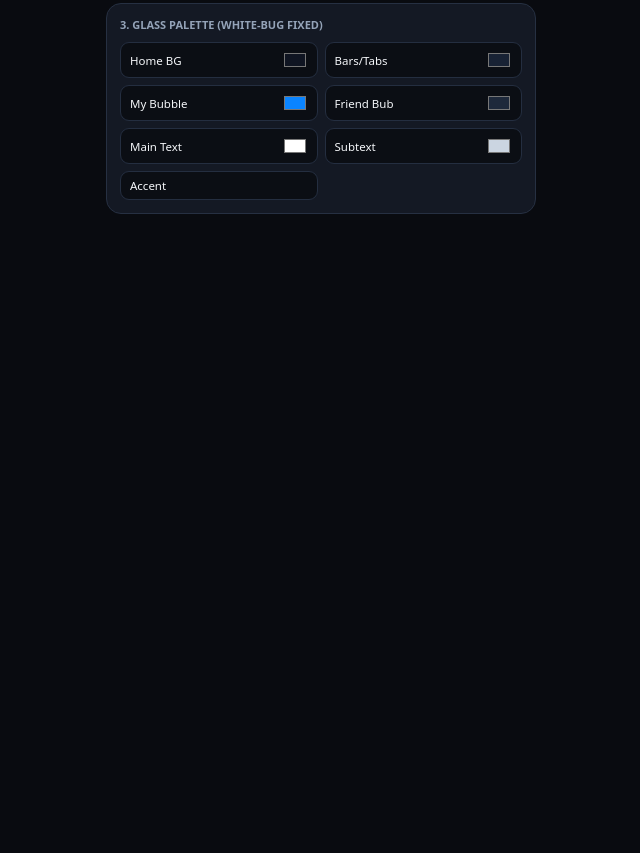
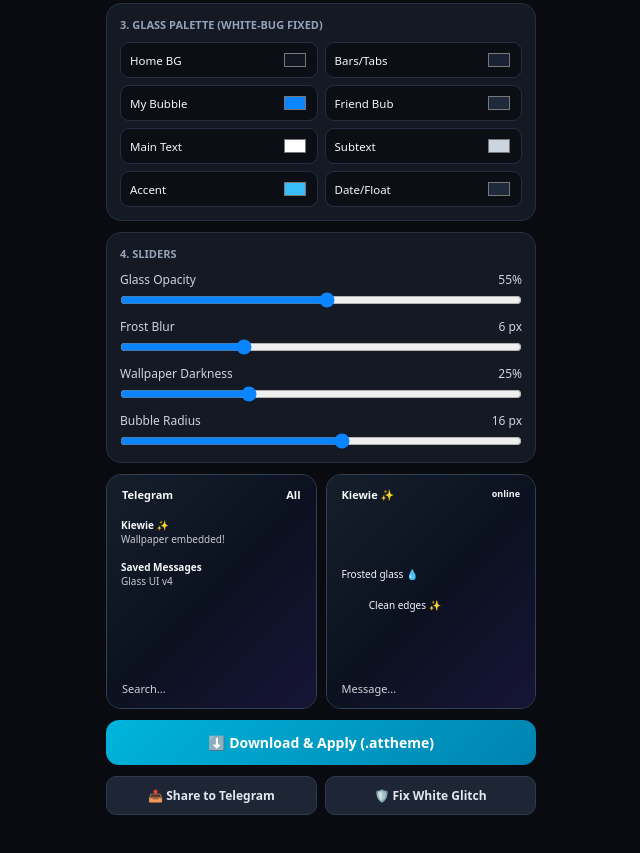
Before and after one commit to raja-sudo-theme/theme-studio, a plain HTML site: page index.html in a window 1280 px wide. Shown: the part 439-1292 px from the top of the page, without its empty margins (319-959 px from the left). Before the commit the page ends 800 px from the top, so only its background shows below. Drawn offline with Linux system fonts and the light colour scheme.

Commit message:
Update index.html

```diff
--- a/index.html
+++ b/index.html
@@ -46,7 +46,6 @@ input[type=range]{width:100%;accent-color:#0a84ff}
     <strong style="font-size:15px">💧 ColorOS 17 Glass</strong>
     <span class="badge" id="jsState">Loading...</span>
   </div>
-
   <div class="card">
     <div class="lbl">1. Mood & Presets</div>
     <div class="row">
@@ -62,7 +61,6 @@ input[type=range]{width:100%;accent-color:#0a84ff}
       <button type="button" class="chip" data-k="crystal">🤍 Light</button>
     </div>
   </div>
-
   <div class="card">
     <div class="lbl">2. Wallpaper Embed & Name</div>
     <input type="text" id="tName" value="ColorOS17_Glass">
@@ -74,7 +72,6 @@ input[type=range]{width:100%;accent-color:#0a84ff}
       </label>
     </div>
   </div>
-
   <div class="card">
     <div class="lbl">3. Glass Palette (White-Bug Fixed)</div>
     <div class="cgrid">
@@ -84,4 +81,50 @@ input[type=range]{width:100%;accent-color:#0a84ff}
       <div class="citem"><span>Friend Bub</span><input type="color" id="c4" value="#1e293b"></div>
       <div class="citem"><span>Main Text</span><input type="color" id="c5" value="#ffffff"></div>
       <div class="citem"><span>Subtext</span><input type="color" id="c6" value="#cbd5e1"></div>
-      <div class="citem"><span>Accent</span><input
+      <div class="citem"><span>Accent</span><input type="color" id="c7" value="#38bdf8"></div>
+      <div class="citem"><span>Date/Float</span><input type="color" id="c8" value="#1e293b"></div>
+    </div>
+  </div>
+  <div class="card">
+    <div class="lbl">4. Sliders</div>
+    <div class="sgrp"><div class="shdr"><span>Glass Opacity</span><span id="vOp">55%</span></div><input type="range" id="sOp" min="20" max="88" value="55"></div>
+    <div class="sgrp"><div class="shdr"><span>Frost Blur</span><span id="vBl">6 px</span></div><input type="range" id="sBl" min="0" max="20" value="6"></div>
+    <div class="sgrp"><div class="shdr"><span>Wallpaper Darkness</span><span id="vDm">25%</span></div><input type="range" id="sDm" min="0" max="80" value="25"></div>
+    <div class="sgrp"><div class="shdr"><span>Bubble Radius</span><span id="vRd">16 px</span></div><input type="range" id="sRd" min="6" max="24" value="16"></div>
+  </div>
+  <div class="pgrid">
+    <div class="mock">
+      <div class="mwall" id="w1"></div><div class="mdim" id="d1"></div>
+      <div class="mcont">
+        <div>
+          <div class="mbar" id="bar1"><span>Telegram</span><span id="acc1">All</span></div>
+          <div style="margin-top:6px">
+            <div class="mitem" id="it1"><strong>Kiewie ✨</strong><br><span style="opacity:.8">Wallpaper embedded!</span></div>
+            <div class="mitem" id="it2"><strong>Saved Messages</strong><br><span style="opacity:.8">Glass UI v4</span></div>
+          </div>
+        </div>
+        <div class="mbar" id="srch" style="font-weight:400;opacity:.85">Search...</div>
+      </div>
+    </div>
+    <div class="mock">
+      <div class="mwall" id="w2"></div><div class="mdim" id="d2"></div>
+      <div class="mcont">
+        <div class="mbar" id="bar2"><span>Kiewie ✨</span><span style="font-size:9px">online</span></div>
+        <div>
+          <div class="mbub" id="bf">Frosted glass 💧</div>
+          <div class="mbub" id="bm" style="margin-left:auto">Clean edges ✨</div>
+        </div>
+        <div class="mbar" id="minp" style="font-weight:400;opacity:.85">Message...</div>
+      </div>
+    </div>
+  </div>
+  <button type="button" class="btn-main" id="bDl">⬇️ Download & Apply (.attheme)</button>
+  <div class="btn-2">
+    <button type="button" class="btn-s" id="bSh">📤 Share to Telegram</button>
+    <button type="button" class="btn-s" id="bFx">🛡️ Fix White Glitch</button>
+  </div>
+  <div id="msg"></div>
+</div>
+<script src="app.js?v=4"></script>
+</body>
+</html>
```
